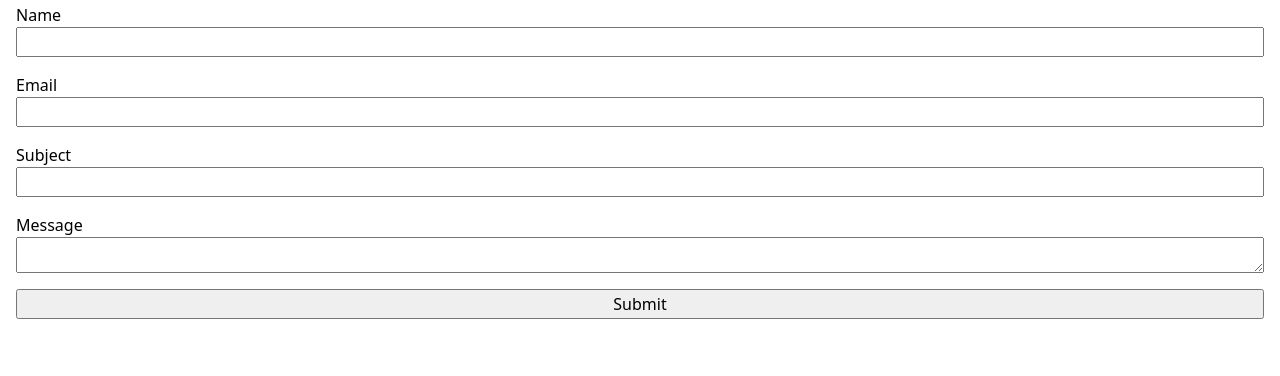
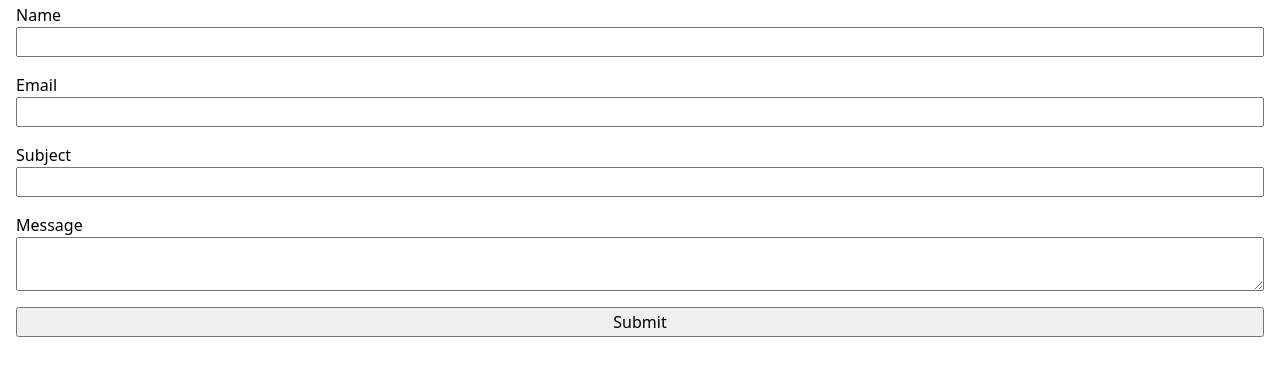
Before and after one commit to jamaro7179-sys/DSC209R_portfolio_lab1, a plain HTML site: page contact/index.html in a window 1280 px wide. Shown: the part 144-520 px from the top of the page. Drawn offline with Linux system fonts and the light colour scheme.

Commit message:
Update style.css

```diff
--- a/style.css
+++ b/style.css
@@ -53,7 +53,7 @@ nav a:hover {
     padding-bottom: 0.5em;
 }
 
-input, tex tarea, button {
+input, textarea, button {
     font: inherit;
 }
 
```
